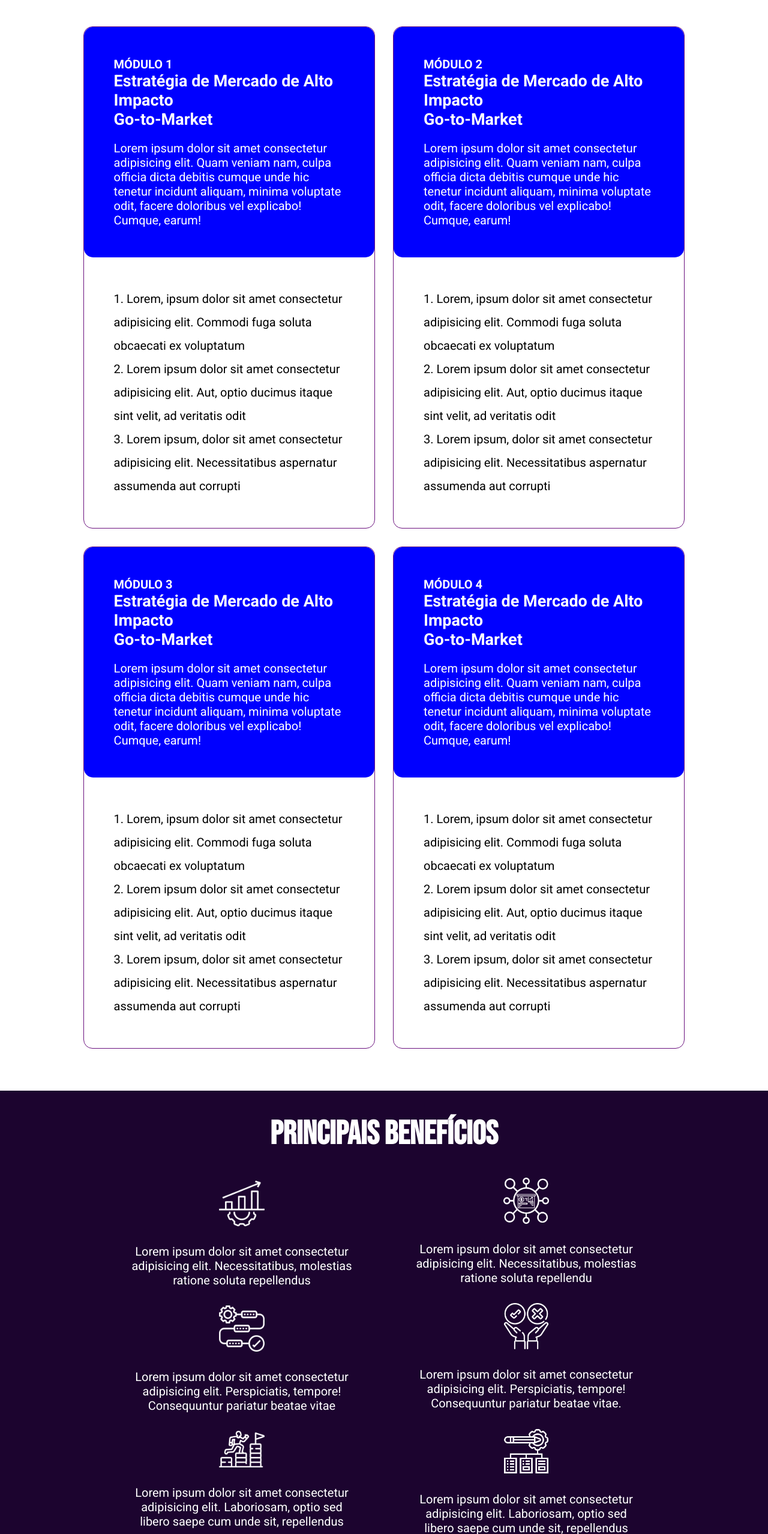
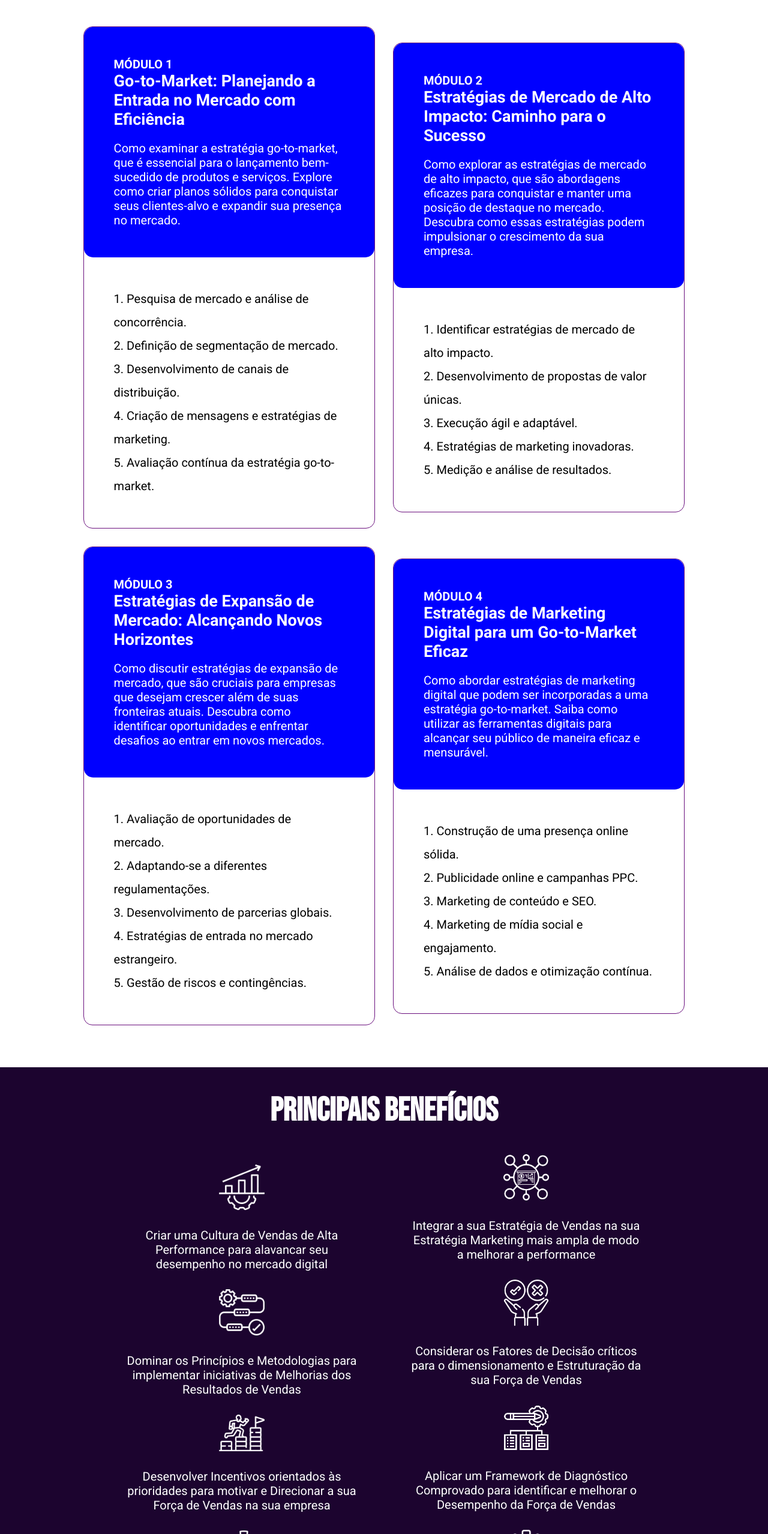
Before and after one commit to EduardoDebarba/CEOMentorshipGlobal, a plain HTML site: page index.html in a window 1280 px wide. Shown: the part 2403-4960 px from the top of the page at 60% size. Drawn offline with Linux system fonts and the light colour scheme.

Commit message:
added informative texts in all sections

```diff
--- a/index.html
+++ b/index.html
@@ -7,6 +7,7 @@
     <link rel="preconnect" href="https://fonts.googleapis.com">
     <link rel="preconnect" href="https://fonts.gstatic.com" crossorigin>
     <link href="https://fonts.googleapis.com/css2?family=Bebas+Neue&family=Roboto:wght@400;700&display=swap" rel="stylesheet">
+    <link rel="shortcut icon" href="./images/icons/marketing.svg" type="image/x-icon">
 </head>
 <body>
     <main>
@@ -54,52 +55,60 @@
                 <div class="card">
                     <div class="card-header">
                         <h3>MÓDULO 1</h3>
-                        <h4>Estratégia de Mercado de Alto Impacto <br> Go-to-Market</h4>
-                        <p>Lorem ipsum dolor sit amet consectetur adipisicing elit. Quam veniam nam, culpa officia dicta debitis cumque unde hic tenetur incidunt aliquam, minima voluptate odit, facere doloribus vel explicabo! Cumque, earum!</p>
+                        <h4>Go-to-Market: Planejando a Entrada no Mercado com Eficiência</h4>
+                        <p>Como examinar a estratégia go-to-market, que é essencial para o lançamento bem-sucedido de produtos e serviços. Explore como criar planos sólidos para conquistar seus clientes-alvo e expandir sua presença no mercado.</p>
                     </div>
                     <div class="card-content">
-                        <p>1. Lorem, ipsum dolor sit amet consectetur adipisicing elit. Commodi fuga soluta obcaecati ex voluptatum</p>
-                        <p>2. Lorem ipsum dolor sit amet consectetur adipisicing elit. Aut, optio ducimus itaque sint velit, ad veritatis odit</p>
-                        <p>3. Lorem ipsum, dolor sit amet consectetur adipisicing elit. Necessitatibus aspernatur assumenda aut corrupti </p>
+                        <p>1. Pesquisa de mercado e análise de concorrência.</p>
+                        <p>2. Definição de segmentação de mercado.</p>
+                        <p>3. Desenvolvimento de canais de distribuição.</p>
+                        <p>4. Criação de mensagens e estratégias de marketing.</p>
+                    <p>5. Avaliação contínua da estratégia go-to-market. </p>
                     </div>
                 </div>
 
                 <div class="card">
                     <div class="card-header">
                         <h3>MÓDULO 2</h3>
-                        <h4>Estratégia de Mercado de Alto Impacto <br> Go-to-Market</h4>
-                        <p>Lorem ipsum dolor sit amet consectetur adipisicing elit. Quam veniam nam, culpa officia dicta debitis cumque unde hic tenetur incidunt aliquam, minima voluptate odit, facere doloribus vel explicabo! Cumque, earum!</p>
+                        <h4>Estratégias de Mercado de Alto Impacto: Caminho para o Sucesso</h4>
+                        <p>Como explorar as estratégias de mercado de alto impacto, que são abordagens eficazes para conquistar e manter uma posição de destaque no mercado. Descubra como essas estratégias podem impulsionar o crescimento da sua empresa.</p>
                     </div>
                     <div class="card-content">
-                        <p>1. Lorem, ipsum dolor sit amet consectetur adipisicing elit. Commodi fuga soluta obcaecati ex voluptatum</p>
-                        <p>2. Lorem ipsum dolor sit amet consectetur adipisicing elit. Aut, optio ducimus itaque sint velit, ad veritatis odit</p>
-                        <p>3. Lorem ipsum, dolor sit amet consectetur adipisicing elit. Necessitatibus aspernatur assumenda aut corrupti </p>
+                        <p>1. Identificar estratégias de mercado de alto impacto.</p>
+                        <p>2. Desenvolvimento de propostas de valor únicas.</p>
+                        <p>3. Execução ágil e adaptável.</p>
+                        <p>4. Estratégias de marketing inovadoras.</p>
+                        <p>5. Medição e análise de resultados.</p>
                     </div>
                 </div>
 
                 <div class="card">
                     <div class="card-header">
                         <h3>MÓDULO 3</h3>
-                        <h4>Estratégia de Mercado de Alto Impacto <br> Go-to-Market</h4>
-                        <p>Lorem ipsum dolor sit amet consectetur adipisicing elit. Quam veniam nam, culpa officia dicta debitis cumque unde hic tenetur incidunt aliquam, minima voluptate odit, facere doloribus vel explicabo! Cumque, earum!</p>
+                        <h4>Estratégias de Expansão de Mercado: Alcançando Novos Horizontes</h4>
+                        <p>Como discutir estratégias de expansão de mercado, que são cruciais para empresas que desejam crescer além de suas fronteiras atuais. Descubra como identificar oportunidades e enfrentar desafios ao entrar em novos mercados.</p>
                     </div>
                     <div class="card-content">
-                        <p>1. Lorem, ipsum dolor sit amet consectetur adipisicing elit. Commodi fuga soluta obcaecati ex voluptatum</p>
-                        <p>2. Lorem ipsum dolor sit amet consectetur adipisicing elit. Aut, optio ducimus itaque sint velit, ad veritatis odit</p>
-                        <p>3. Lorem ipsum, dolor sit amet consectetur adipisicing elit. Necessitatibus aspernatur assumenda aut corrupti </p>
+                        <p>1. Avaliação de oportunidades de mercado.</p>
+                        <p>2. Adaptando-se a diferentes regulamentações.</p>
+                        <p>3. Desenvolvimento de parcerias globais.</p>
+                        <p>4. Estratégias de entrada no mercado estrangeiro.</p>
+                        <p>5. Gestão de riscos e contingências.</p>
                     </div>
                 </div>
 
                 <div class="card">
                     <div class="card-header">
                         <h3>MÓDULO 4</h3>
-                        <h4>Estratégia de Mercado de Alto Impacto <br> Go-to-Market</h4>
-                        <p>Lorem ipsum dolor sit amet consectetur adipisicing elit. Quam veniam nam, culpa officia dicta debitis cumque unde hic tenetur incidunt aliquam, minima voluptate odit, facere doloribus vel explicabo! Cumque, earum!</p>
+                        <h4>Estratégias de Marketing Digital para um Go-to-Market Eficaz</h4>
+                        <p>Como abordar estratégias de marketing digital que podem ser incorporadas a uma estratégia go-to-market. Saiba como utilizar as ferramentas digitais para alcançar seu público de maneira eficaz e mensurável.</p>
                     </div>
                     <div class="card-content">
-                        <p>1. Lorem, ipsum dolor sit amet consectetur adipisicing elit. Commodi fuga soluta obcaecati ex voluptatum</p>
-                        <p>2. Lorem ipsum dolor sit amet consectetur adipisicing elit. Aut, optio ducimus itaque sint velit, ad veritatis odit</p>
-                        <p>3. Lorem ipsum, dolor sit amet consectetur adipisicing elit. Necessitatibus aspernatur assumenda aut corrupti </p>
+                        <p>1. Construção de uma presença online sólida.</p>
+                        <p>2. Publicidade online e campanhas PPC.</p>
+                        <p>3. Marketing de conteúdo e SEO.</p>
+                        <p>4. Marketing de mídia social e engajamento.</p>
+                        <p>5. Análise de dados e otimização contínua.</p>
                     </div>
                 </div>
 
@@ -112,31 +121,34 @@
             <div class="main-benefits">
                 <div class="benefits_1">
                     <img src="./images/icons/benefits_1.png" alt="">
-                    <p>Lorem ipsum dolor sit amet consectetur adipisicing elit. Necessitatibus, molestias ratione soluta repellendus</p>
+                    <p>Criar uma Cultura de Vendas de Alta Performance para alavancar seu desempenho no mercado digital</p>
                     <img src="./images/icons/benefits_2.png" alt="">
-                    <p>Lorem ipsum dolor sit amet consectetur adipisicing elit. Perspiciatis, tempore! Consequuntur pariatur beatae vitae</p>
+                    <p>Dominar os Princípios e Metodologias para implementar iniciativas de Melhorias dos Resultados de Vendas</p>
                     <img src="./images/icons/benefits_3.png" alt="">
-                    <p>Lorem ipsum dolor sit amet consectetur adipisicing elit. Laboriosam, optio sed libero saepe cum unde sit, repellendus
+                    <p>Desenvolver Incentivos orientados às prioridades para motivar e Direcionar a sua Força de Vendas na sua empresa
                     </p>
                     <img src="./images/icons/benefits_4.png" alt="">
-                    <p>Lorem, ipsum dolor sit amet consectetur adipisicing elit. Sit, numquam dolor? Commodi, nesciunt explicabo </p>
+                    <p>Compreender como a Tecnologia pode Alavancar o Desempenho da Força de Vendas na sua empresa atual</p>
                 </div>
                 <div class="benefits_2">
                     <img src="./images/icons/benefits_5.png" alt="">
-                    <p>Lorem ipsum dolor sit amet consectetur adipisicing elit. Necessitatibus, molestias ratione soluta repellendu</p>
+                    <p>Integrar a sua Estratégia de Vendas na sua
+                        Estratégia Marketing mais ampla de modo a melhorar a performance</p>
                     <img src="./images/icons/benefits_6.png" alt="">
-                    <p>Lorem ipsum dolor sit amet consectetur adipisicing elit. Perspiciatis, tempore! Consequuntur pariatur beatae vitae.</p>
+                    <p>Considerar os Fatores de Decisão críticos para o dimensionamento e Estruturação da sua
+
+                        Força de Vendas</p>
                     <img src="./images/icons/benefits_7.png" alt="">
-                    <p>Lorem ipsum dolor sit amet consectetur adipisicing elit. Laboriosam, optio sed libero saepe cum unde sit, repellendus
+                    <p>Aplicar um Framework de Diagnóstico Comprovado para identificar e melhorar o Desempenho da Força de Vendas
                     </p>
                     <img src="./images/icons/benefits_8.png" alt="">
-                    <p>Lorem, ipsum dolor sit amet consectetur adipisicing elit. Sit, numquam dolor? Commodi, nesciunt explicabo</p>
+                    <p>Explorar tópicos importantes de Gestão de Talentos, incluindo o Papel do Gestor de Vendas no recrutamento, desenvolvimento e retenção</p>
                 </div>
             </div>
         </section>
 
         <section class="information-section">
-            <div class="information-content"><p>Lorem, ipsum dolor sit amet consectetur adipisicing <br> Laudantium eos sint sit magnam officia quam?<br> Rerum atque pariatur necessitatibus? <br> Voluptas unde ea, illum delectus laboriosam soluta!</p> <button class="button">GARANTA SUA VAGA</button></div>
+            <div class="information-content"><p>Descubra o Caminho para o Sucesso em <br> Vendas B2B: Transforme sua Equipe Através <br> do Desenvolvimento Contínuo, Lidere com <br> Excelência e Alcance Resultados Extraordinários.</p> <button class="button">GARANTA SUA VAGA</button></div>
         </section>
 
         <section class="speakers-section">
@@ -244,63 +256,60 @@
                 <img src="./images/icons/sales_2.png" alt="">
                 <img src="./images/icons/sales_3.png" alt="">
             </div>
-
-
-
         </section>
 
         <section class="faq-section">
             <h2>FAQ</h2>
             <details>
-                <summary>O que é a ......</summary>
+                <summary>O que é a CEO Mentorship Global?</summary>
                 <p>Lorem ipsum dolor sit amet consectetur adipisicing elit. Ipsum, tenetur fugit odit neque magni culpa in eveniet earum beatae similique recusandae laboriosam optio laborum adipisci dolore quis impedit, sed obcaecati?</p>
             </details>
             <details>
-                <summary>O que é a ......</summary>
+                <summary>Será que o programa é para mim?</summary>
                 <p>Lorem ipsum dolor sit amet consectetur adipisicing elit. Ipsum, tenetur fugit odit neque magni culpa in eveniet earum beatae similique recusandae laboriosam optio laborum adipisci dolore quis impedit, sed obcaecati?</p>
             </details>
             <details>
-                <summary>O que é a ......</summary>
+                <summary>Quais serão as datas e horários das aulas ao vivo?</summary>
                 <p>Lorem ipsum dolor sit amet consectetur adipisicing elit. Ipsum, tenetur fugit odit neque magni culpa in eveniet earum beatae similique recusandae laboriosam optio laborum adipisci dolore quis impedit, sed obcaecati?</p>
             </details>
             <details>
-                <summary>O que é a ......</summary>
+                <summary>Quando se iniciam as aulas?</summary>
                 <p>Lorem ipsum dolor sit amet consectetur adipisicing elit. Ipsum, tenetur fugit odit neque magni culpa in eveniet earum beatae similique recusandae laboriosam optio laborum adipisci dolore quis impedit, sed obcaecati?</p>
             </details>
             <details>
-                <summary>O que é a ......</summary>
+                <summary>Como faço para acessar o conteúdo do programa?</summary>
                 <p>Lorem ipsum dolor sit amet consectetur adipisicing elit. Ipsum, tenetur fugit odit neque magni culpa in eveniet earum beatae similique recusandae laboriosam optio laborum adipisci dolore quis impedit, sed obcaecati?</p>
             </details>
             <details>
-                <summary>O que é a ......</summary>
+                <summary>Quando acontecerão as mentorias coletivas?</summary>
                 <p>Lorem ipsum dolor sit amet consectetur adipisicing elit. Ipsum, tenetur fugit odit neque magni culpa in eveniet earum beatae similique recusandae laboriosam optio laborum adipisci dolore quis impedit, sed obcaecati?</p>
             </details>
             <details>
-                <summary>O que é a ......</summary>
+                <summary>Qual o valor do curso?</summary>
                 <p>Lorem ipsum dolor sit amet consectetur adipisicing elit. Ipsum, tenetur fugit odit neque magni culpa in eveniet earum beatae similique recusandae laboriosam optio laborum adipisci dolore quis impedit, sed obcaecati?</p>
             </details>
             <details>
-                <summary>O que é a ......</summary>
+                <summary>Como eu assisto as aulas que eu perder ao vivo?</summary>
                 <p>Lorem ipsum dolor sit amet consectetur adipisicing elit. Ipsum, tenetur fugit odit neque magni culpa in eveniet earum beatae similique recusandae laboriosam optio laborum adipisci dolore quis impedit, sed obcaecati?</p>
             </details>
             <details>
-                <summary>O que é a ......</summary>
+                <summary>Por quanto tempo tenho acesso ao conteúdo?</summary>
                 <p>Lorem ipsum dolor sit amet consectetur adipisicing elit. Ipsum, tenetur fugit odit neque magni culpa in eveniet earum beatae similique recusandae laboriosam optio laborum adipisci dolore quis impedit, sed obcaecati?</p>
             </details>
             <details>
-                <summary>O que é a ......</summary>
+                <summary>O curso é certificado?</summary>
                 <p>Lorem ipsum dolor sit amet consectetur adipisicing elit. Ipsum, tenetur fugit odit neque magni culpa in eveniet earum beatae similique recusandae laboriosam optio laborum adipisci dolore quis impedit, sed obcaecati?</p>
             </details>
             <details>
-                <summary>O que é a ......</summary>
+                <summary>O acesso é individual?</summary>
                 <p>Lorem ipsum dolor sit amet consectetur adipisicing elit. Ipsum, tenetur fugit odit neque magni culpa in eveniet earum beatae similique recusandae laboriosam optio laborum adipisci dolore quis impedit, sed obcaecati?</p>
             </details>
             <details>
-                <summary>O que é a ......</summary>
+                <summary>"Não tenho tempo para me dedicar"</summary>
                 <p>Lorem ipsum dolor sit amet consectetur adipisicing elit. Ipsum, tenetur fugit odit neque magni culpa in eveniet earum beatae similique recusandae laboriosam optio laborum adipisci dolore quis impedit, sed obcaecati?</p>
             </details>
             <details>
-                <summary>O que é a ......</summary>
+                <summary>Há descontos para empresas?</summary>
                 <p>Lorem ipsum dolor sit amet consectetur adipisicing elit. Ipsum, tenetur fugit odit neque magni culpa in eveniet earum beatae similique recusandae laboriosam optio laborum adipisci dolore quis impedit, sed obcaecati?</p>
             </details>
         </section>
```
Also changed, not shown: style.css (+8 -2 lines), images/icons/marketing.svg (added).
